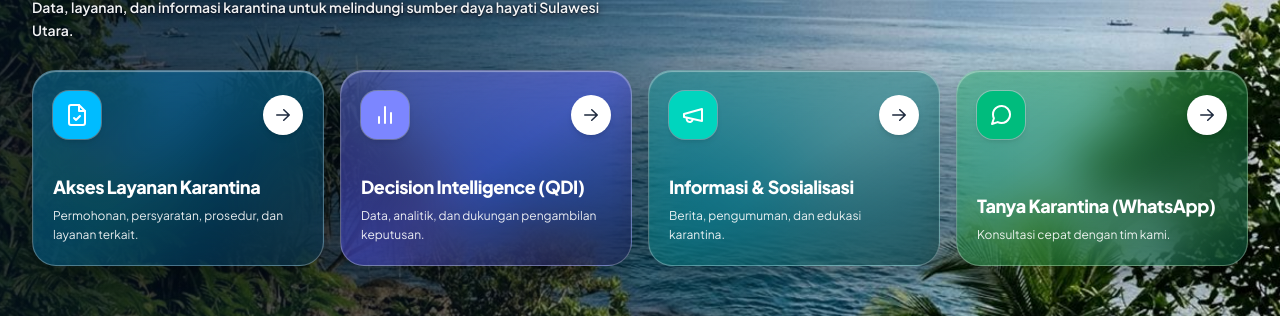
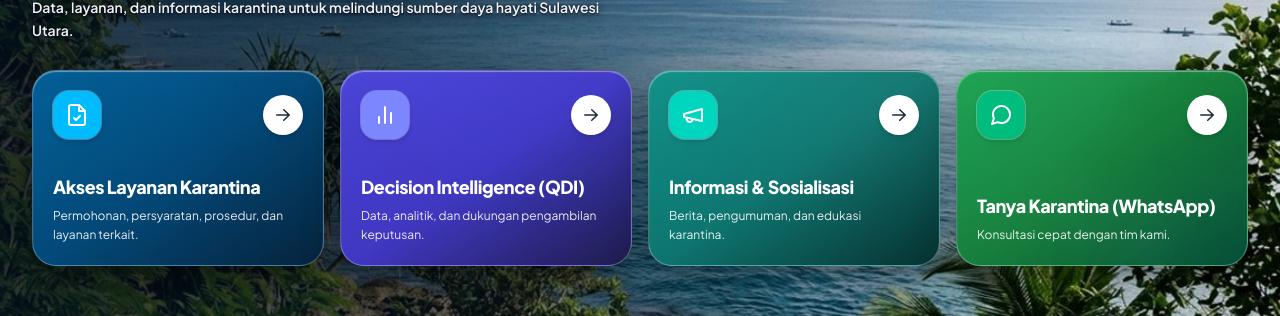
Before and after one commit to forceqeko/PortalLayanan, a React (Vite) app: page / in a window 1280 px wide. Shown: the part 303-619 px from the top of the page. Built offline with nearby package versions, Linux system fonts and the light colour scheme; no server answers.

Commit message:
fix(ui): increase jewel card opacity to match localhost solid aesthetic

```diff
--- a/src/styles/index.css
+++ b/src/styles/index.css
@@ -55,57 +55,57 @@
   text-shadow: 0 2px 14px rgba(2, 10, 24, 0.95), 0 0 24px rgba(2, 10, 24, 0.85), 0 0 10px rgba(56, 189, 248, 0.6);
 }
 
-/* Authentic Frosted Glassmorphism Jewel Cards */
+/* Rich Frosted Jewel Cards (High Opacity & Saturation matching Image 1) */
 .glass-card-ptk {
-  background: linear-gradient(145deg, rgba(2, 132, 199, 0.42) 0%, rgba(3, 105, 161, 0.48) 50%, rgba(8, 47, 73, 0.62) 100%);
-  backdrop-filter: blur(24px) saturate(170%);
-  -webkit-backdrop-filter: blur(24px) saturate(170%);
+  background: linear-gradient(145deg, rgba(2, 100, 160, 0.94) 0%, rgba(3, 75, 125, 0.96) 50%, rgba(6, 35, 60, 0.98) 100%);
+  backdrop-filter: blur(20px) saturate(180%);
+  -webkit-backdrop-filter: blur(20px) saturate(180%);
   border: 1px solid rgba(255, 255, 255, 0.28);
-  box-shadow: 0 12px 36px -4px rgba(0, 0, 0, 0.42), inset 0 1px 1px 0 rgba(255, 255, 255, 0.4);
+  box-shadow: 0 12px 36px -4px rgba(0, 0, 0, 0.5), inset 0 1px 1px 0 rgba(255, 255, 255, 0.4);
 }
 .glass-card-ptk:hover {
-  background: linear-gradient(145deg, rgba(2, 132, 199, 0.52) 0%, rgba(3, 105, 161, 0.58) 50%, rgba(8, 47, 73, 0.72) 100%);
+  background: linear-gradient(145deg, rgba(2, 120, 190, 0.96) 0%, rgba(3, 90, 150, 0.98) 50%, rgba(8, 45, 78, 1) 100%);
   border-color: rgba(255, 255, 255, 0.48);
-  box-shadow: 0 18px 42px -4px rgba(2, 132, 199, 0.45), inset 0 1px 1px 0 rgba(255, 255, 255, 0.55);
+  box-shadow: 0 18px 42px -4px rgba(2, 132, 199, 0.5), inset 0 1px 1px 0 rgba(255, 255, 255, 0.55);
 }
 
 .glass-card-qdi {
-  background: linear-gradient(145deg, rgba(99, 102, 241, 0.42) 0%, rgba(79, 70, 229, 0.48) 50%, rgba(30, 27, 75, 0.62) 100%);
-  backdrop-filter: blur(24px) saturate(170%);
-  -webkit-backdrop-filter: blur(24px) saturate(170%);
+  background: linear-gradient(145deg, rgba(79, 70, 229, 0.92) 0%, rgba(67, 56, 202, 0.95) 50%, rgba(30, 27, 75, 0.98) 100%);
+  backdrop-filter: blur(20px) saturate(180%);
+  -webkit-backdrop-filter: blur(20px) saturate(180%);
   border: 1px solid rgba(255, 255, 255, 0.28);
-  box-shadow: 0 12px 36px -4px rgba(0, 0, 0, 0.42), inset 0 1px 1px 0 rgba(255, 255, 255, 0.4);
+  box-shadow: 0 12px 36px -4px rgba(0, 0, 0, 0.5), inset 0 1px 1px 0 rgba(255, 255, 255, 0.4);
 }
 .glass-card-qdi:hover {
-  background: linear-gradient(145deg, rgba(99, 102, 241, 0.52) 0%, rgba(79, 70, 229, 0.58) 50%, rgba(30, 27, 75, 0.72) 100%);
+  background: linear-gradient(145deg, rgba(99, 102, 241, 0.96) 0%, rgba(79, 70, 229, 0.98) 50%, rgba(30, 27, 75, 1) 100%);
   border-color: rgba(255, 255, 255, 0.48);
-  box-shadow: 0 18px 42px -4px rgba(99, 102, 241, 0.45), inset 0 1px 1px 0 rgba(255, 255, 255, 0.55);
+  box-shadow: 0 18px 42px -4px rgba(99, 102, 241, 0.5), inset 0 1px 1px 0 rgba(255, 255, 255, 0.55);
 }
 
 .glass-card-info {
-  background: linear-gradient(145deg, rgba(13, 148, 136, 0.42) 0%, rgba(15, 118, 110, 0.48) 50%, rgba(4, 47, 46, 0.62) 100%);
-  backdrop-filter: blur(24px) saturate(170%);
-  -webkit-backdrop-filter: blur(24px) saturate(170%);
+  background: linear-gradient(145deg, rgba(13, 148, 136, 0.92) 0%, rgba(15, 118, 110, 0.95) 50%, rgba(4, 47, 46, 0.98) 100%);
+  backdrop-filter: blur(20px) saturate(180%);
+  -webkit-backdrop-filter: blur(20px) saturate(180%);
   border: 1px solid rgba(255, 255, 255, 0.28);
-  box-shadow: 0 12px 36px -4px rgba(0, 0, 0, 0.42), inset 0 1px 1px 0 rgba(255, 255, 255, 0.4);
+  box-shadow: 0 12px 36px -4px rgba(0, 0, 0, 0.5), inset 0 1px 1px 0 rgba(255, 255, 255, 0.4);
 }
 .glass-card-info:hover {
-  background: linear-gradient(145deg, rgba(13, 148, 136, 0.52) 0%, rgba(15, 118, 110, 0.58) 50%, rgba(4, 47, 46, 0.72) 100%);
+  background: linear-gradient(145deg, rgba(20, 184, 166, 0.96) 0%, rgba(13, 148, 136, 0.98) 50%, rgba(4, 47, 46, 1) 100%);
   border-color: rgba(255, 255, 255, 0.48);
-  box-shadow: 0 18px 42px -4px rgba(13, 148, 136, 0.45), inset 0 1px 1px 0 rgba(255, 255, 255, 0.55);
+  box-shadow: 0 18px 42px -4px rgba(13, 148, 136, 0.5), inset 0 1px 1px 0 rgba(255, 255, 255, 0.55);
 }
 
 .glass-card-wa {
-  background: linear-gradient(145deg, rgba(22, 163, 74, 0.42) 0%, rgba(21, 128, 61, 0.48) 50%, rgba(6, 78, 59, 0.62) 100%);
-  backdrop-filter: blur(24px) saturate(170%);
-  -webkit-backdrop-filter: blur(24px) saturate(170%);
+  background: linear-gradient(145deg, rgba(22, 163, 74, 0.92) 0%, rgba(21, 128, 61, 0.95) 50%, rgba(6, 78, 59, 0.98) 100%);
+  backdrop-filter: blur(20px) saturate(180%);
+  -webkit-backdrop-filter: blur(20px) saturate(180%);
   border: 1px solid rgba(255, 255, 255, 0.28);
-  box-shadow: 0 12px 36px -4px rgba(0, 0, 0, 0.42), inset 0 1px 1px 0 rgba(255, 255, 255, 0.4);
+  box-shadow: 0 12px 36px -4px rgba(0, 0, 0, 0.5), inset 0 1px 1px 0 rgba(255, 255, 255, 0.4);
 }
 .glass-card-wa:hover {
-  background: linear-gradient(145deg, rgba(22, 163, 74, 0.52) 0%, rgba(21, 128, 61, 0.58) 50%, rgba(6, 78, 59, 0.72) 100%);
+  background: linear-gradient(145deg, rgba(34, 197, 94, 0.96) 0%, rgba(22, 163, 74, 0.98) 50%, rgba(6, 78, 59, 1) 100%);
   border-color: rgba(255, 255, 255, 0.48);
-  box-shadow: 0 18px 42px -4px rgba(22, 163, 74, 0.45), inset 0 1px 1px 0 rgba(255, 255, 255, 0.55);
+  box-shadow: 0 18px 42px -4px rgba(22, 163, 74, 0.5), inset 0 1px 1px 0 rgba(255, 255, 255, 0.55);
 }
 
 /* Regional Hero Fallback Surfaces (Light Theme) */
```
